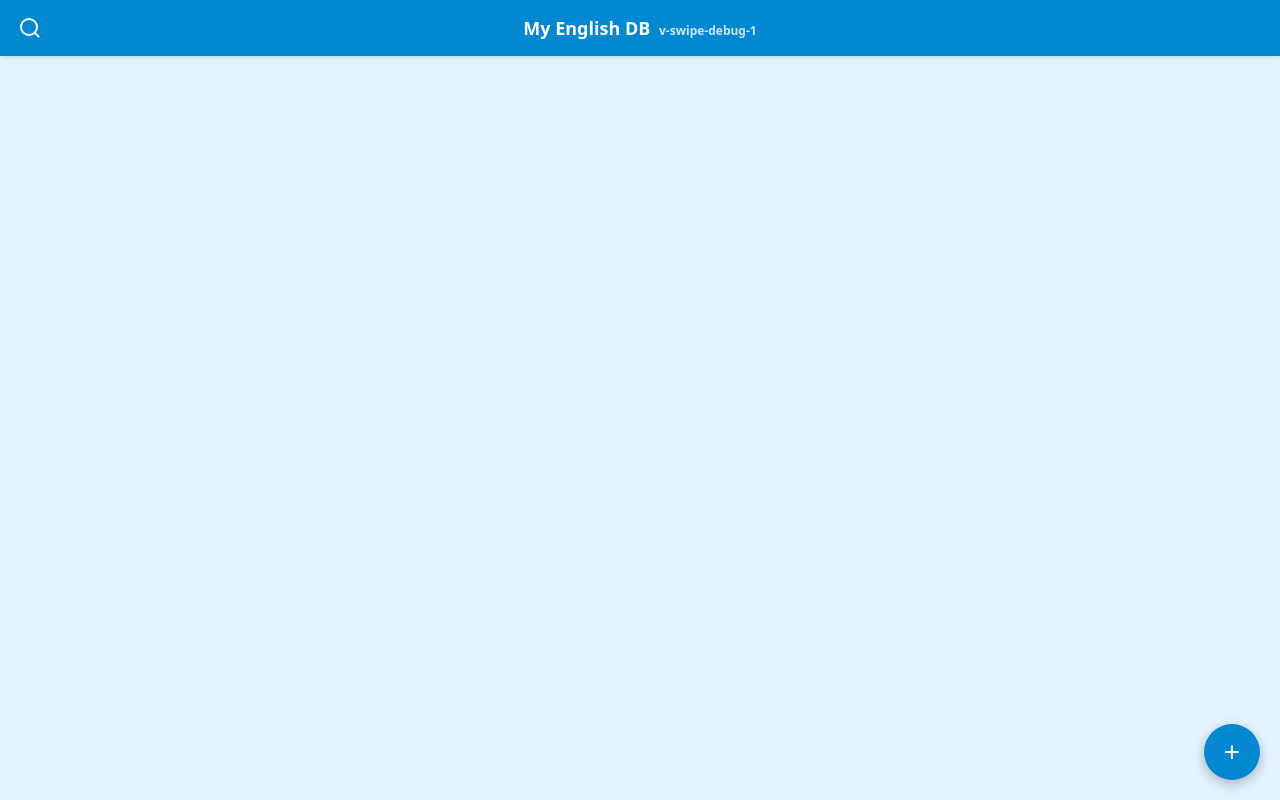
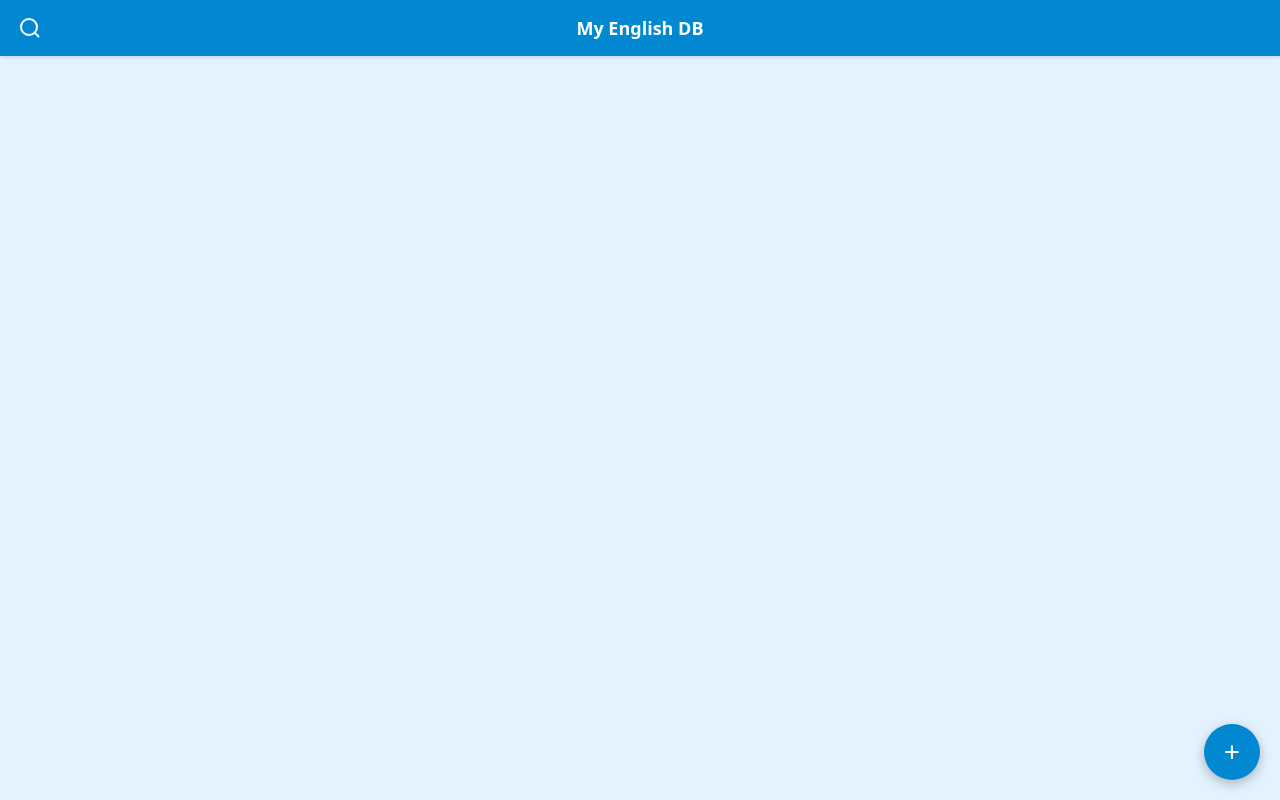
Before and after one commit to kairi-dev/english-db, a React (Vite) app: page / in a window 1280 px wide. Built offline with nearby package versions, Linux system fonts and the light colour scheme.

Commit message:
complete

```diff
--- a/src/App.tsx
+++ b/src/App.tsx
@@ -6,7 +6,6 @@ import { WordListItem } from './components/WordListItem.tsx'
 import './App.css'
 
 const APP_TITLE = 'My English DB'
-const APP_VERSION = 'v-swipe-debug-1'
 const SWIPE_ACTION_WIDTH = 140
 
 function App() {
@@ -120,9 +119,7 @@ function App() {
         >
           <SearchIcon />
         </button>
-        <h1 className="header-title">
-          {APP_TITLE} <span className="header-version">{APP_VERSION}</span>
-        </h1>
+        <h1 className="header-title">{APP_TITLE}</h1>
         <div className="header-spacer" />
       </header>
 
```
